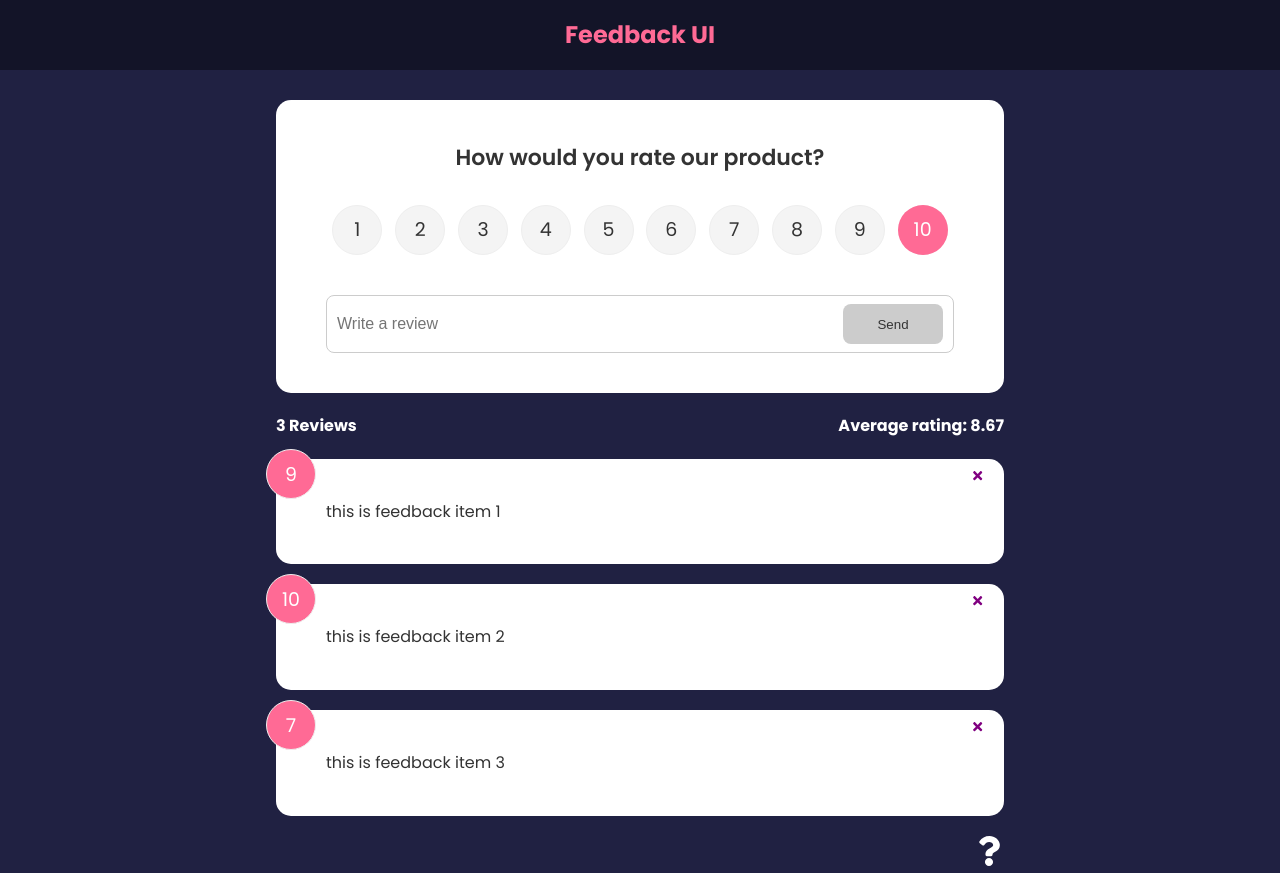
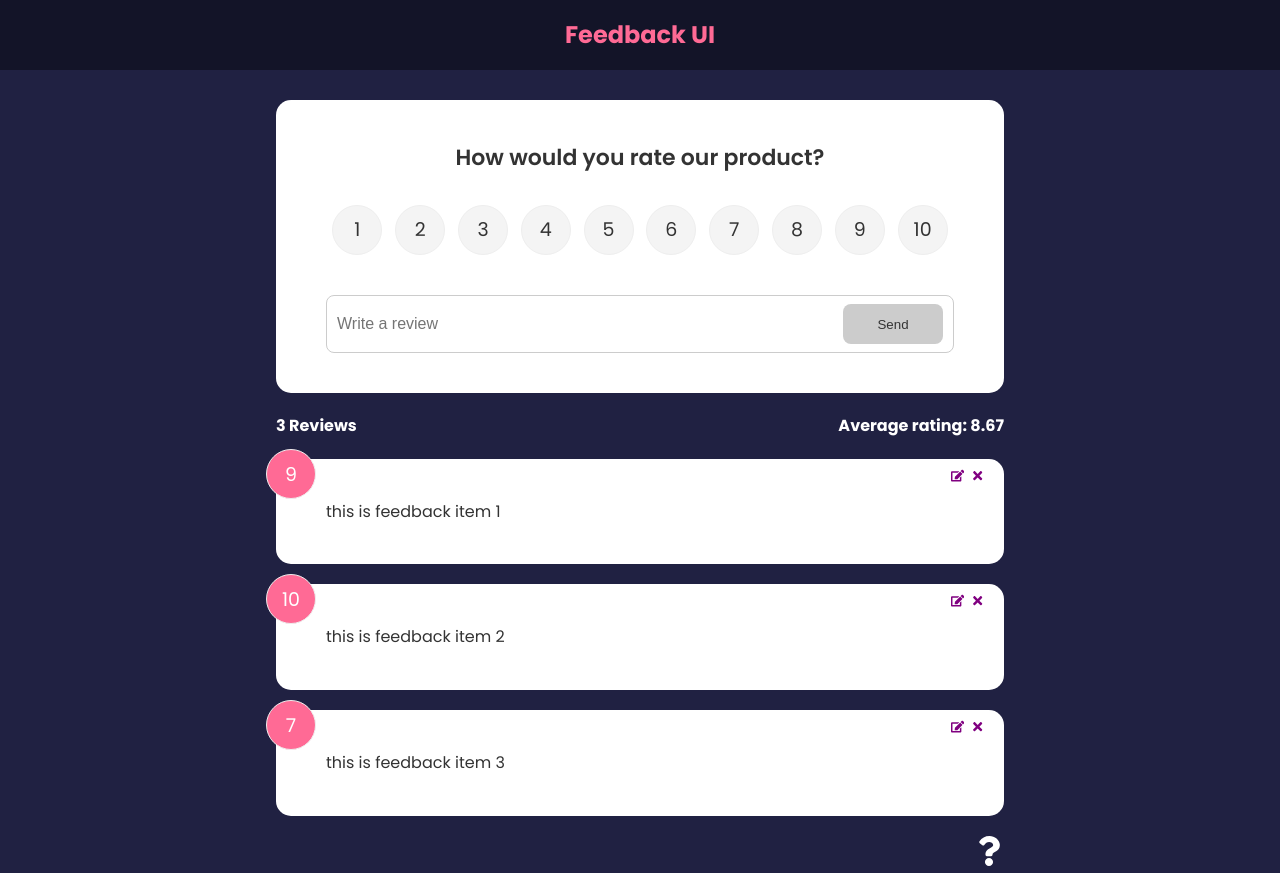
Before and after one commit to iampsr8/feedback-UI, a React (Create React App) app: page / in a window 1280 px wide. Built offline with nearby package versions, Linux system fonts and the light colour scheme.

Commit message:
Edit review functionality

```diff
--- a/src/components/FeedbackForm.jsx
+++ b/src/components/FeedbackForm.jsx
@@ -1,4 +1,4 @@
-import { useState,useContext } from "react"
+import { useState,useContext,useEffect } from "react"
 import Card from "./shared/Card"
 import Button from "./shared/Button"
 import RatingSelect from "./RatingSelect"
@@ -10,7 +10,15 @@
     const [btnDisabled, setBtnDisabled] = useState(true)
     const [message, setMessage] = useState('')
 
-    const {addFeedback}=useContext(feedbackContext)
+    const { addFeedback, feedbackEdit } = useContext(feedbackContext)
+
+    useEffect(() => {
+        if (feedbackEdit.edit) {
+            setBtnDisabled(false)
+            setText(feedbackEdit.item.text)
+            setRating(feedbackEdit.item.rating)
+        }
+    },[feedbackEdit])
     const handleTextChange = (e) => {
         if (text === '') {
             setBtnDisabled(true)
--- a/src/components/FeedbackItem.jsx
+++ b/src/components/FeedbackItem.jsx
@@ -1,17 +1,20 @@
-import { FaTimes } from 'react-icons/fa'
+import { FaTimes,FaEdit } from 'react-icons/fa'
 import { useContext } from 'react'
 import Card from "./shared/Card"
 import PropTypes from 'prop-types'
 import feedbackContext from '../context/FeedbackContext'
 
 function FeedbackItem({ item}) {
-    const {deleteFeedback}=useContext(feedbackContext)
+    const {deleteFeedback,editFeedback}=useContext(feedbackContext)
   return (
       <Card >
           <div className="num-display">{item.rating}</div>
           <button onClick={()=>deleteFeedback(item.id)} className="close">
               <FaTimes color='purple'/>
-          </button>
+      </button>
+      <button onClick={()=>editFeedback(item)} className="edit">
+        <FaEdit color='purple'/>
+      </button>
           <div className="text-display">{item.text}</div>
     </Card>
   )
--- a/src/components/RatingSelect.jsx
+++ b/src/components/RatingSelect.jsx
@@ -1,6 +1,13 @@
-import { useState } from "react"
+import { useState, useContext,useEffect } from "react"
+import feedbackContext from "../context/FeedbackContext"
 function RatingSelect({select}) {
-    const [selected, setSelected] = useState(10)
+  const [selected, setSelected] = useState(10)
+  const { feedbackEdit } = useContext(feedbackContext)
+
+  useEffect(() => {
+    setSelected(feedbackEdit.item.rating)
+  }, [feedbackEdit])
+
     const handleChange = (e) => {
         setSelected(+e.currentTarget.value)
         select(+e.currentTarget.value)
--- a/src/context/FeedbackContext.js
+++ b/src/context/FeedbackContext.js
@@ -21,6 +21,11 @@
       rating: 7,
     },
   ]);
+
+  const [feedbackEdit, setFeedbackEdit] = useState({
+    item: {},
+    edit: false,
+  });
   const addFeedback = (newFeedback) => {
     newFeedback.id = uuidv4();
     setFeedback([newFeedback, ...feedback]);
@@ -31,12 +36,21 @@
     }
   };
 
+  const editFeedback = (item) => {
+    setFeedbackEdit({
+      item,
+      edit: true,
+    });
+  };
+
   return (
     <feedbackContext.Provider
       value={{
         feedback: feedback,
         deleteFeedback,
         addFeedback,
+        editFeedback,
+        feedbackEdit,
       }}
     >
       {children}
```
